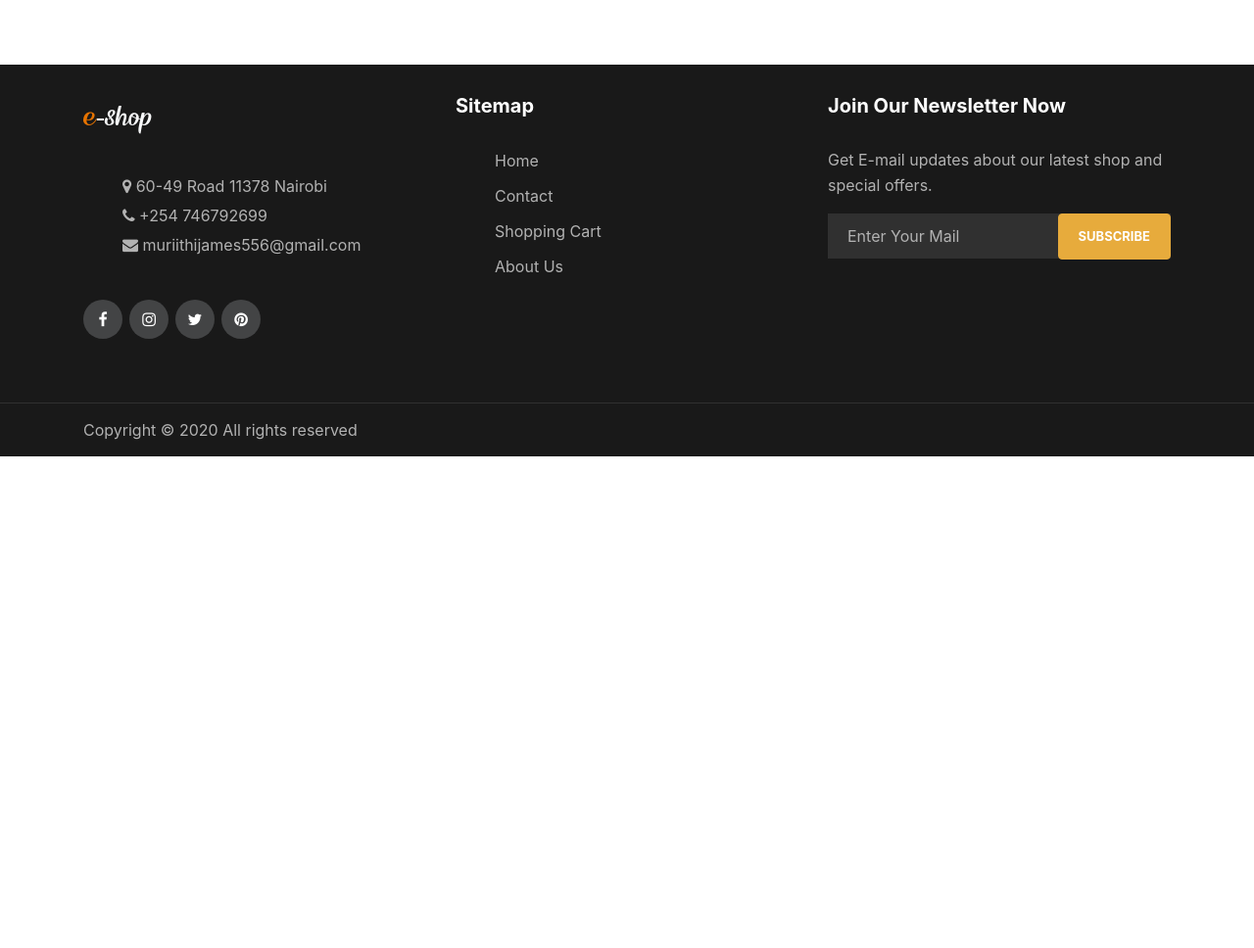
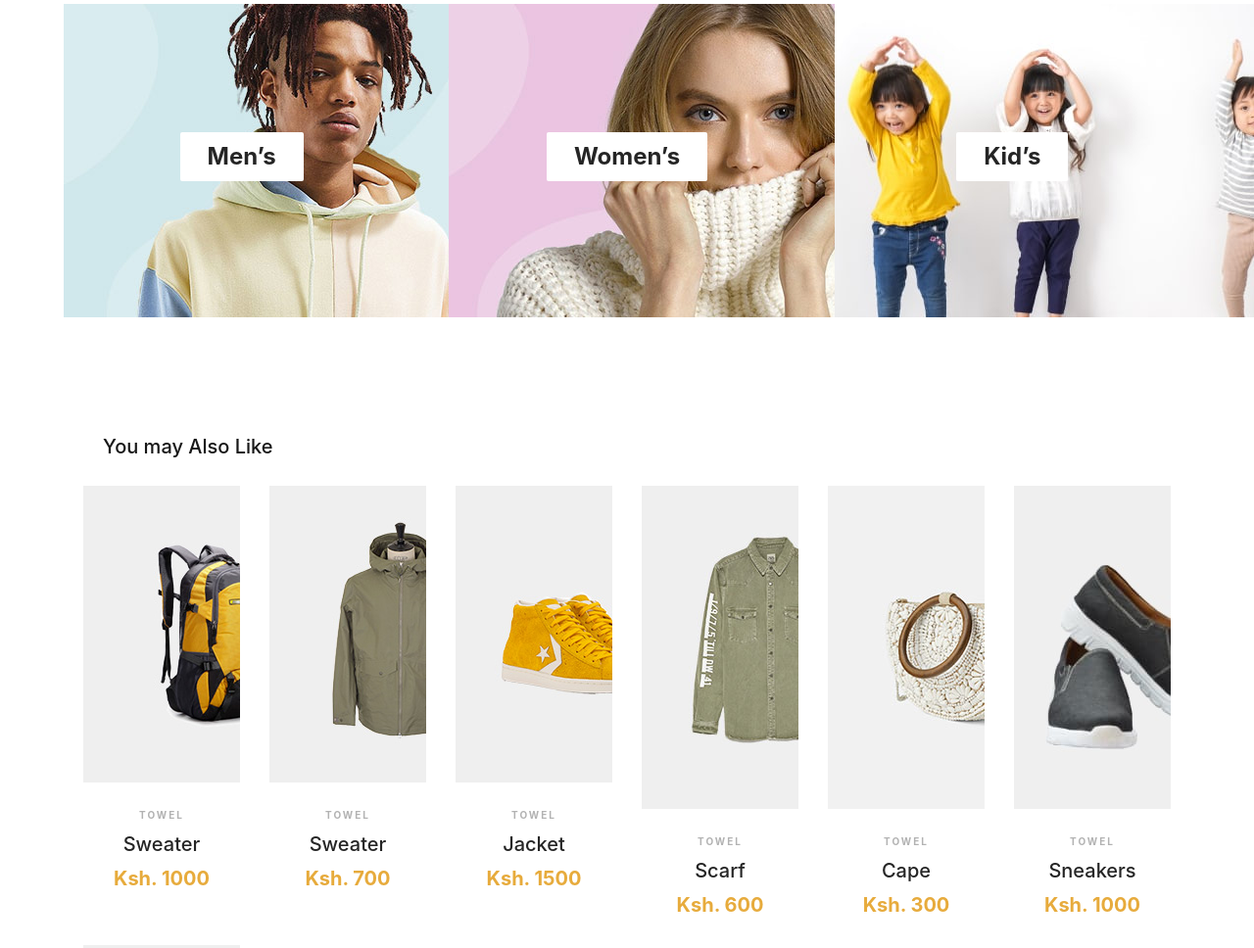
Before and after one commit to Harshana-indranath/e-shop, a Gatsby site: page / in a window 1280 px wide. Shown: the part 1690-2658 px from the top of the page at 98% size. Before the commit the page ends 2156 px from the top, so only its background shows below. Built offline with nearby package versions, Linux system fonts and the light colour scheme; Gatsby itself is replaced by a stand-in of ours; a web font is replaced by a local one.

Commit message:
added banner section

```diff
--- a/src/App/index.js
+++ b/src/App/index.js
@@ -9,6 +9,7 @@ import HomeCarousel from "../components/carousel/HomeCarousel"
 import Products from "../components/productsSection/Products";
 import Benefits from '../components/benefits/Benefits';
 import Recommended from '../components/recommendationSector/Recommended';
+import Categories from '../components/categorySection/Categories';
 
 const IndexPage = () => (
   <Layout>
@@ -16,6 +17,7 @@ const IndexPage = () => (
     <HomeCarousel />
     <Benefits />
     <Products />
+    <Categories />
     <Recommended />
   </Layout>
 )
--- /dev/null
+++ b/src/components/categorySection/Categories.css
@@ -0,0 +1,66 @@
+.banner-section {
+    padding: 80px 50px;
+}
+
+.single-banner {
+    position: relative;
+    z-index: 1;
+}
+
+.single-banner:hover::before {
+    -webkit-transform: scale(1);
+    -ms-transform: scale(1);
+    transform: scale(1);
+}
+
+.single-banner::before {
+    position: absolute;
+    left: 35px;
+    top: 30px;
+    border: 13px solid #ffffff;
+    content: "";
+    opacity: 0.3;
+    width: calc(100% - 70px);
+    height: calc(100% - 60px);
+    -webkit-transform: scale(0);
+    -ms-transform: scale(0);
+    transform: scale(0);
+    -webkit-transition: all 0.3s;
+    -o-transition: all 0.3s;
+    transition: all 0.3s;
+}
+
+.single-banner img {
+    min-width: 100%;
+}
+
+.single-banner .inner-text {
+    position: absolute;
+    left: 0;
+    top: 0;
+    display: -webkit-box;
+    display: -ms-flexbox;
+    display: flex;
+    -webkit-box-pack: center;
+    -ms-flex-pack: center;
+    justify-content: center;
+    width: 100%;
+    -webkit-box-align: center;
+    -ms-flex-align: center;
+    align-items: center;
+    height: 100%;
+}
+
+.single-banner .inner-text h4 {
+    color: #252525;
+    font-weight: 700;
+    padding: 11px 28px;
+    background: #ffffff;
+    border-radius: 2px;
+}
+
+@media (max-width: 576px) {
+    .banner-section {
+        padding: 50px 30px;
+    }
+}
--- /dev/null
+++ b/src/components/categorySection/Categories.js
@@ -0,0 +1,38 @@
+import React from 'react'
+import { Container, Row, Col } from "reactstrap";
+
+import './Categories.css';
+export default function Categories() {
+    return (
+        <div class="banner-section">
+            <Container fluid>
+                <Row >
+                    <Col lg="4">
+                        <div class="single-banner">
+                            <img src={require("../../images/banner-1.jpg")} alt="" />
+                            <div class="inner-text">
+                                <h4>Men’s</h4>
+                            </div>
+                        </div>
+                    </Col>
+                    <Col lg="4">
+                        <div class="single-banner">
+                            <img src={require("../../images/banner-2.jpg")} alt="" />
+                                <div class="inner-text">
+                                    <h4>Women’s</h4>
+                                </div>
+                        </div>
+                    </Col>
+                    <Col lg="4">
+                        <div class="single-banner">
+                            <img src={require("../../images/banner-3.jpg")} alt="" />
+                                <div class="inner-text">
+                                    <h4>Kid’s</h4>
+                                </div>
+                        </div>
+                    </Col>
+                </Row>
+            </Container>
+        </div>
+    )
+}
--- a/src/components/productsSection/Products.js
+++ b/src/components/productsSection/Products.js
@@ -84,6 +84,19 @@ export default function Products() {
                 'xl'
             ]
         },
+        {
+            src: require('../../images/products/product-11.jpg'),
+            name: 'Sneakers',
+            id: uuidv4(),
+            price: 2000,
+            color: 'yellow and white',
+            description: "A sweater that keeps you warm.",
+            sizes: [
+                'xxl',
+                'xxl',
+                'xl'
+            ]
+        },
     ];
 
     const Heading = styled.h3`
--- a/src/components/recommendationSector/Recommended.js
+++ b/src/components/recommendationSector/Recommended.js
@@ -72,6 +72,19 @@ export default function Products() {
             ]
         },
         {
+            src: require('../../images/products/product-10.jpg'),
+            name: 'Sneakers',
+            id: uuidv4(),
+            price: 1000,
+            color: 'yellow and white',
+            description: "A sweater that keeps you warm.",
+            sizes: [
+                'xxl',
+                'xxl',
+                'xl'
+            ]
+        },
+        {
             src: require('../../images/products/man-3.jpg'),
             name: 'Sweater',
             id: uuidv4(),
@@ -103,8 +116,7 @@ export default function Products() {
             height: 2px;
             background: #171717;
             content: "";
-        }
-    `
+        }`
 
     return (
         <Container style={{ marginTop: "40px" }}>
```
Also changed, not shown: src/images/banner-1.jpg (added), src/images/banner-2.jpg (added), src/images/banner-3.jpg (added), src/images/gatsby-astronaut.png (deleted), src/images/products/product-10.jpg (added), src/images/products/product-11.jpg (added), src/images/slider04.jpg (deleted).
